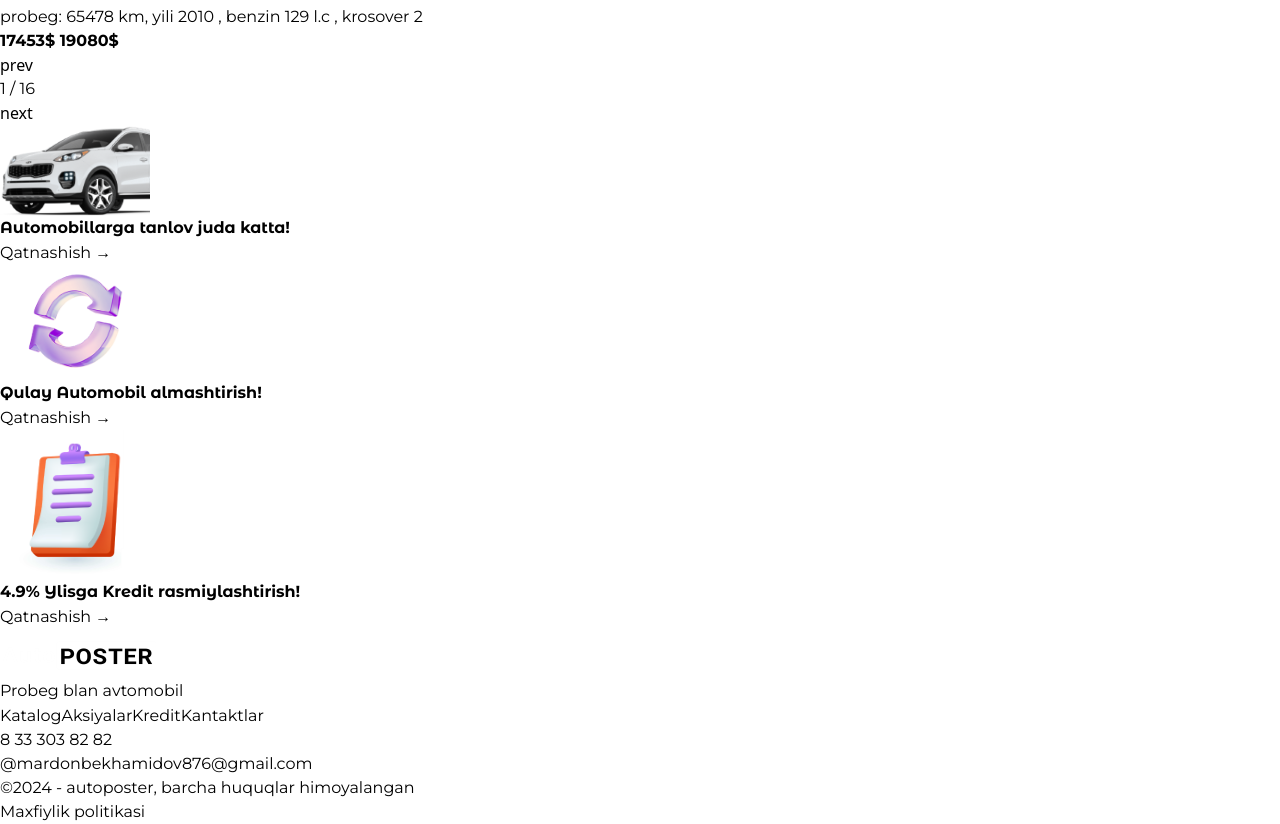
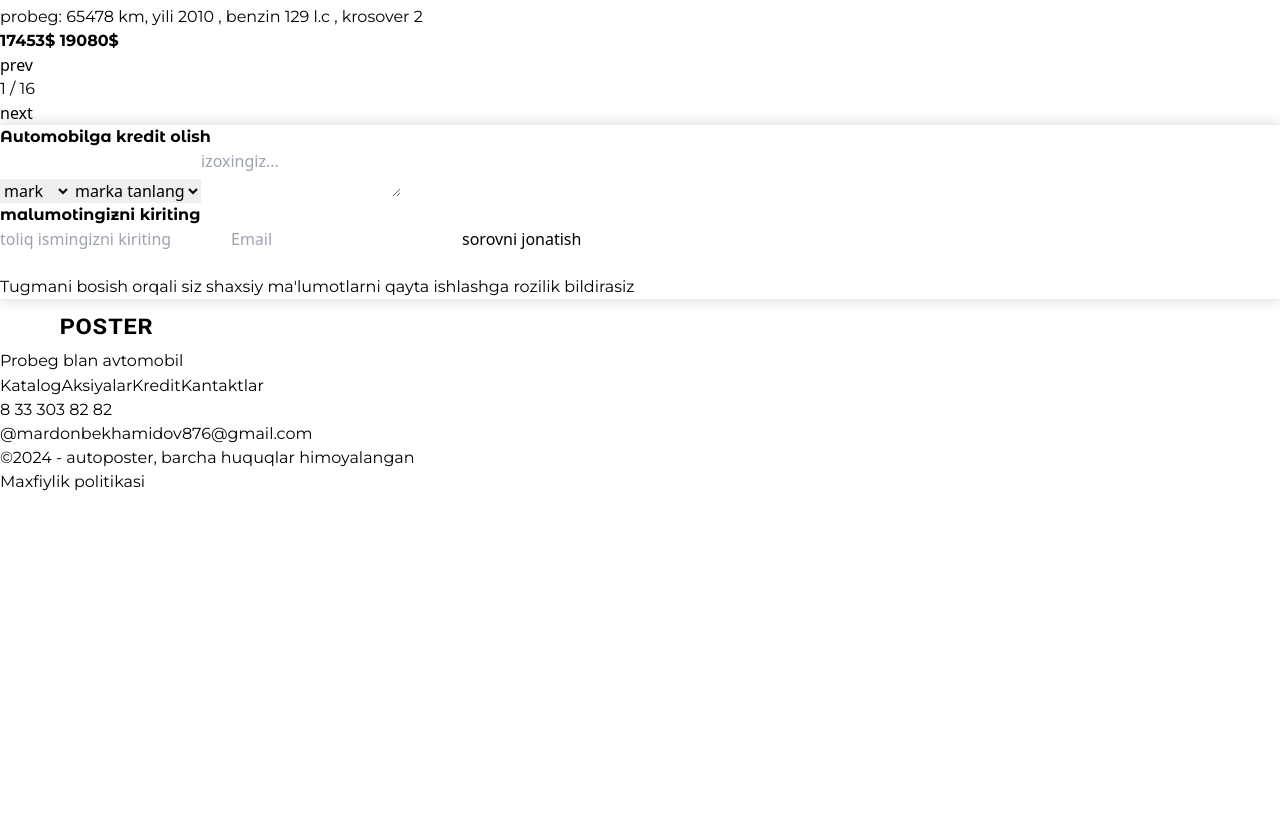
Before and after one commit to silvante/autoposter, a React (Vite) app: page /katalog in a window 1280 px wide. Shown: the part 5744-6568 px from the top of the page. After the commit the page ends 6238 px from the top, so only its background shows below. Built offline with nearby package versions, Linux system fonts and the light colour scheme.

Commit message:
fix min and max

```diff
--- a/src/pages/Katalog.jsx
+++ b/src/pages/Katalog.jsx
@@ -9,6 +9,7 @@ import { Link } from "react-router-dom";
 import { carsData } from "../autoPosterData";
 import "../autoPosterData";
 import { marks } from "../autoPosterData";
+import Massange from "../components/Massange";
 import { Result } from "postcss";
 
 const Katalog = () => {
@@ -97,12 +98,10 @@ const Katalog = () => {
 
   const [index, setindex] = useState([]);
 
-  const result2 = index.concat(
-    filter4.length === 0 ? result : filter4,
-    min === undefined ? filter6 : filter5
-  );
+  const result2 = index.concat(filter5.length === 0 && filter4, filter5);
+  const result3 = index.concat(result2.length === 0 ? result : result2);
 
-  const resulted = result2.filter((e) => e !== false);
+  const resulted = result3.filter((e) => e !== false);
   // result play
 
   const [show, setshow] = useState(false);
@@ -214,7 +213,11 @@ const Katalog = () => {
                 onClick={() => setshow(true)}
                 className="bg-[#E70A32] border-none py-3 px-5 rounded-md outline-none text-white text-center"
               >
-                {mark === "" && max === undefined
+                {mark === "" &&
+                model === "" &&
+                year === undefined &&
+                min === undefined &&
+                max === undefined
                   ? "Automabil topish"
                   : `${resulted.length} Auto topildi`}
               </button>
@@ -348,67 +351,9 @@ const Katalog = () => {
             )}
           </div>
 
-          <div className="w-full lg:w-[30%] stick">
-            <div className="w-full flex items-center justify-center flex-wrap space-y-5 lg:justify-between">
-              <div className="p-6 relative w-[400px] bg-white rounded-md h-[200px] shadow-md">
-                <img
-                  src={card1}
-                  alt="card1 image"
-                  className="absolute bottom-4 right-0"
-                />
-                <div className="space-y-3">
-                  <h3 className="font-bold textStyle text-[23px] w-[70%]">
-                    Automobillarga tanlov juda katta!
-                  </h3>
-                  <Link
-                    className={
-                      "text-[#E70A32] inline-block fontStyle text-[18px]"
-                    }
-                  >
-                    Qatnashish →
-                  </Link>
-                </div>
-              </div>
-              <div className="p-6 relative w-[400px] bg-white rounded-md h-[200px] shadow-md">
-                <img
-                  src={card2}
-                  alt="card2 image"
-                  className="absolute bottom-4 right-0"
-                />
-                <div className="space-y-3">
-                  <h3 className="font-bold textStyle text-[23px] w-[70%]">
-                    Qulay Automobil almashtirish!
-                  </h3>
-                  <Link
-                    className={
-                      "text-[#E70A32] inline-block fontStyle text-[18px]"
-                    }
-                  >
-                    Qatnashish →
-                  </Link>
-                </div>
-              </div>
-              <div className="p-6 relative w-[400px] bg-white rounded-md h-[200px] shadow-md">
-                <img
-                  src={card3}
-                  alt="card3 image"
-                  className="absolute bottom-4 right-0"
-                />
-                <div className="space-y-3">
-                  <h3 className="font-bold textStyle text-[23px] w-[70%]">
-                    4.9% Ylisga Kredit rasmiylashtirish!
-                  </h3>
-                  <Link
-                    className={
-                      "text-[#E70A32] inline-block fontStyle text-[18px]"
-                    }
-                  >
-                    Qatnashish →
-                  </Link>
-                </div>
-              </div>
-            </div>
-          </div>
+          {/* <div className="w-full lg:w-[30%] stick"> */}
+          <Massange />
+          {/* </div> */}
         </div>
       </div>
     </div>
```
